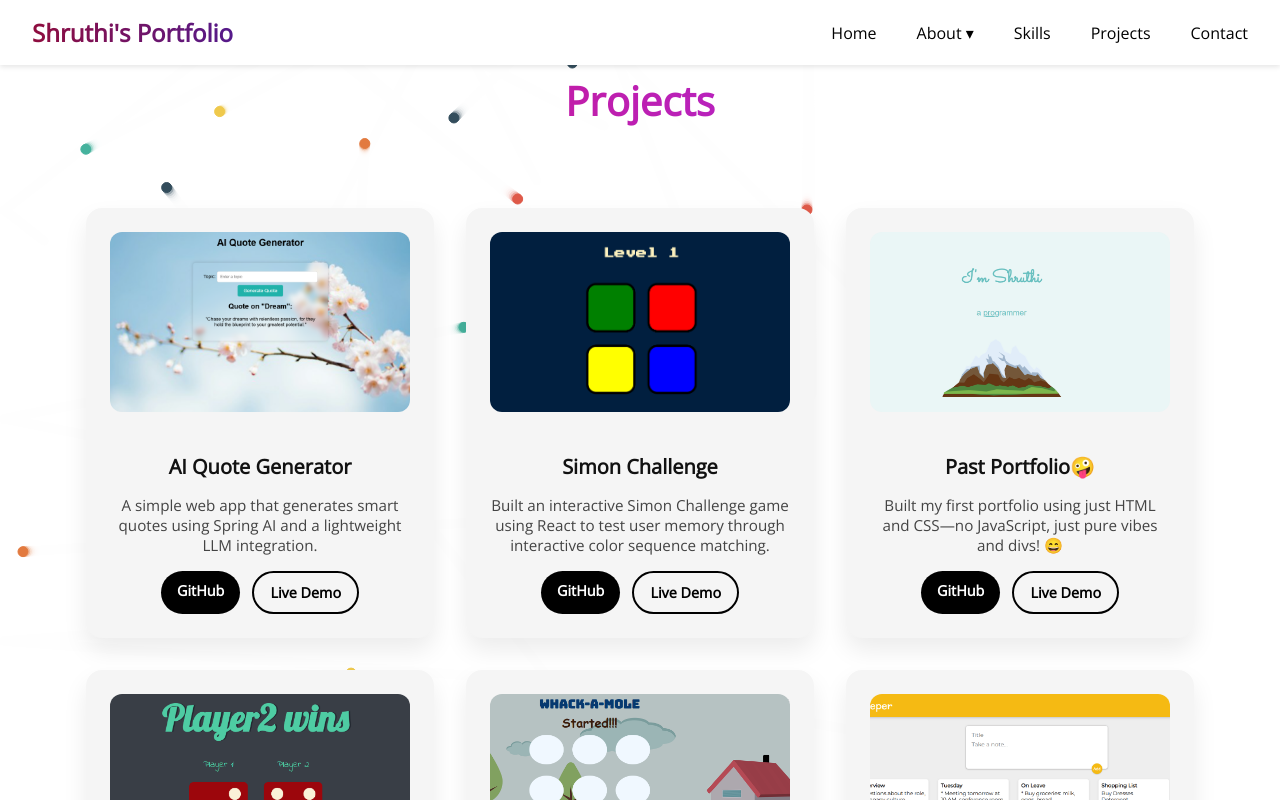
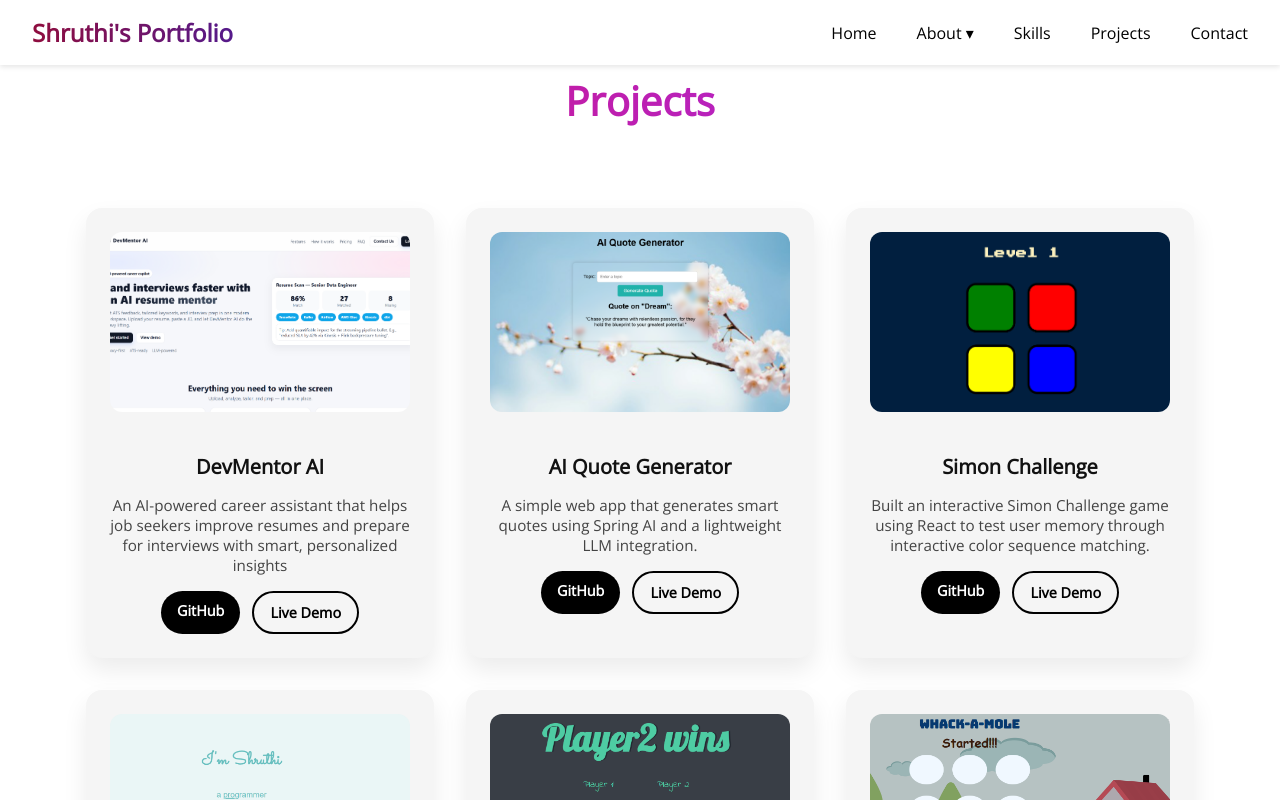
Before and after one commit to shruthipillala/portfolio, a React (Create React App) app: page /#/projects in a window 1280 px wide. Shown: the top 800 px of the page. Built offline with nearby package versions, Linux system fonts and the light colour scheme.

Commit message:
Fix SkillsSection imports and icons

```diff
--- a/src/App.js
+++ b/src/App.js
@@ -31,7 +31,7 @@ const ConditionalFooter = () => {
   return (
     <>
 
-     <Cursor />
+     {/* <Cursor /> */}
     <ScrollToTopButton />
 
     <Router>
--- a/src/sections/Projects.jsx
+++ b/src/sections/Projects.jsx
@@ -10,8 +10,16 @@ import WhackAMole from "../assets/WhackAMole.png";
 import Keeper from "../assets/Keeper.png";
 import DiceChallenge from "../assets/DiceChallenge.png";
 import AIQuoteGenerator from "../assets/AIQuoteGenerator.png";
-
+import DevMentorAI from "../assets/DevMentorAI.png";
 const projects = [
+   {
+    title: "DevMentor AI",
+    description:
+      "An AI-powered career assistant that helps job seekers improve resumes and prepare for interviews with smart, personalized insights",
+    github: "https://github.com/shruthipillala/ai-quote-generator",
+    demo: "https://app.devmentorai.com/",
+    image: DevMentorAI,
+  },
     {
     title: "AI Quote Generator",
     description:
--- a/src/sections/SkillsSection.jsx
+++ b/src/sections/SkillsSection.jsx
@@ -2,14 +2,19 @@
 // export default SkillsSection;
 
 import { useMemo } from "react";
-import {
+import { FaMicrosoft } from "react-icons/fa";
+// import { SiAmazonaws } from "react-icons/si";
+import {FaAws ,
   FaHtml5, FaCss3Alt, FaJs, FaReact, FaJava, FaGitAlt, FaGithub, FaDatabase
 } from "react-icons/fa";
 import {
   SiPostgresql, SiMysql, SiTailwindcss, SiBootstrap,
-  SiSpring, SiIntellijidea, SiPostman
+  SiSpring, SiIntellijidea, SiPostman, SiRedis, SiStripe
 } from "react-icons/si";
-import { TbBrandJavascript } from "react-icons/tb";
+
+import { RiShieldKeyholeLine, RiBroadcastLine, RiRobot2Line } from "react-icons/ri";
+import { TbApi, TbTopologyStar3 } from "react-icons/tb";
+//import { TbBrandJavascript } from "react-icons/tb";
 import { DiVisualstudio } from "react-icons/di";
 import { motion } from "framer-motion";
 import "../styles/SkillsSection.css";
@@ -75,9 +80,10 @@ const SkillsSection = () => {
         </div>
 
         <div className="skill-row">
+            <AnimatedSkillCard icon={<FaAws size={40} color="#FF9900" />} name="AWS" />
           <AnimatedSkillCard icon={<FaJava size={40} color="#f89820" />} name="Java" />
           <AnimatedSkillCard icon={<SiSpring size={40} color="#6db33f" />} name="Spring Boot" />
-          <AnimatedSkillCard icon={<FaDatabase size={40} color="#4DB33D" />} name="JPA / Hibernate" />
+
         </div>
 
         <div className="skill-row">
@@ -96,8 +102,36 @@ const SkillsSection = () => {
         <div className="skill-row">
           <AnimatedSkillCard icon={<SiIntellijidea size={40} color="#0071C5" />} name="IntelliJ IDEA" />
           <AnimatedSkillCard icon={<DiVisualstudio size={40} color="#007ACC" />} name="VS Code" />
-          <AnimatedSkillCard icon={<TbBrandJavascript size={40} />} name="Excel" />
+          {/* <AnimatedSkillCard icon={<TbBrandJavascript size={40} />} name="Excel" /> */}
+
+<AnimatedSkillCard icon={<FaMicrosoft size={40} color="#217346" />} name="Excel" />
+
         </div>
+
+
+{/* Cloud / AI / Payments */}
+<div className="skill-row">
+<AnimatedSkillCard icon={<FaDatabase size={40} color="#4DB33D" />} name="JPA / Hibernate" />
+
+  <AnimatedSkillCard icon={<RiRobot2Line  size={40} />} name="OpenAI API" />
+  <AnimatedSkillCard icon={<SiStripe size={40} />} name="Stripe" />
+  <AnimatedSkillCard icon={<SiRedis size={40} />} name="Redis" />
+</div>
+
+
+{/* <div className="skill-row">
+  <AnimatedSkillCard icon={<RiShieldKeyholeLine size={40} />} name="JWT / Auth" />
+  <AnimatedSkillCard icon={<TbTopologyStar3 size={40} />} name="Microservices" />
+</div> */}
+
+
+{/* <div className="skill-row">
+  <AnimatedSkillCard icon={<RiBroadcastLine size={40} />} name="WebSockets" />
+  <AnimatedSkillCard icon={<TbApi size={40} />} name="REST APIs" />
+</div> */}
+
+
+
 
       </div>
     </section>
```
Also changed, not shown: src/assets/DevMentorAI.png (added).
